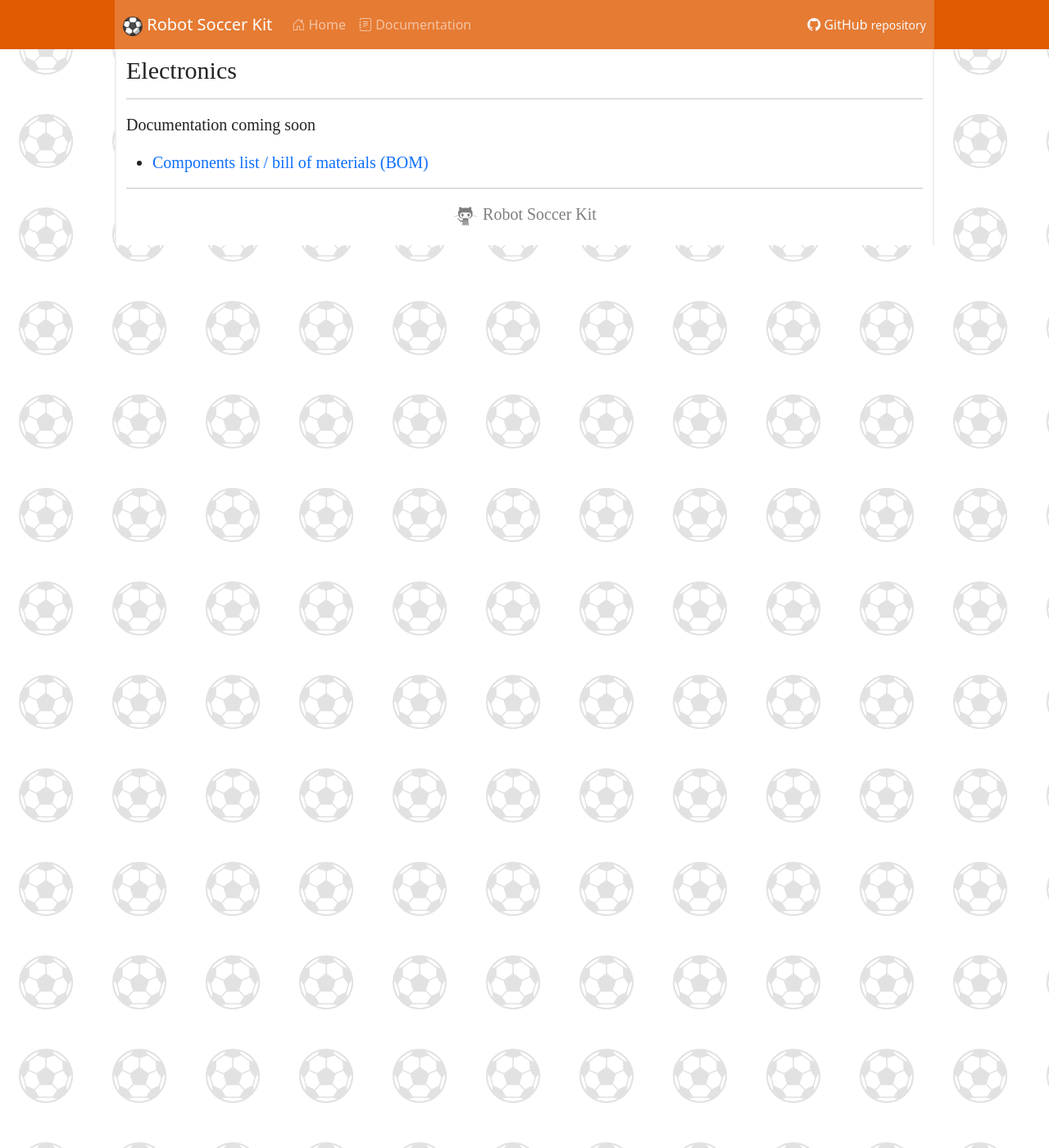
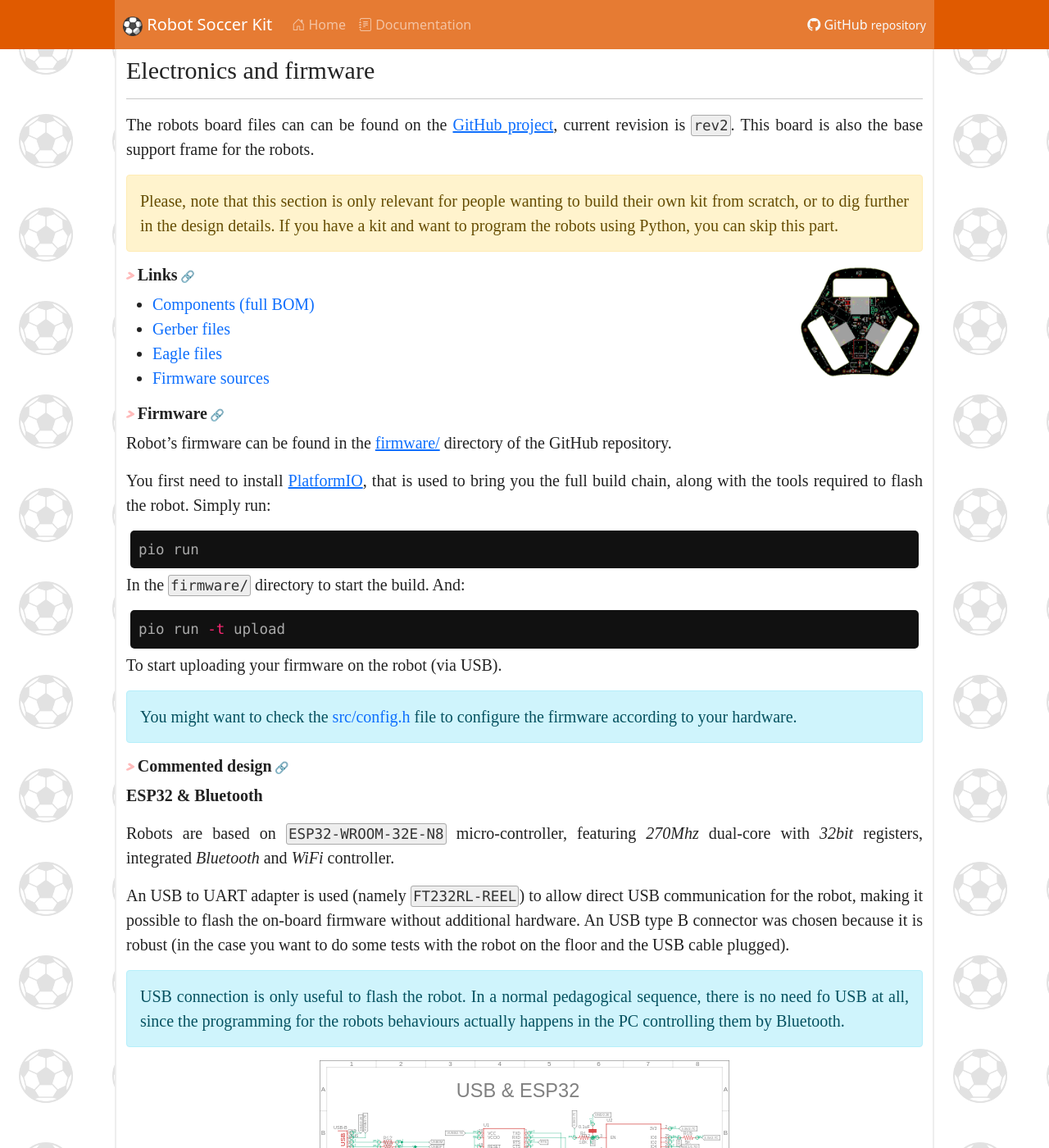
Before and after one commit to robot-soccer-kit/robot-soccer-kit.github.io, a Jekyll site: the page built from electronics.md, in a window 1280 px wide and 1400 px high. Shown: the whole window at 82% size. Built offline with Jekyll 4.4.1, drawn with Linux system fonts in a browser that asks for light colours; some web fonts are replaced; some of the changed text lies outside the part shown.

Commit message:
Electronics

````diff
--- a/electronics.md
+++ b/electronics.md
@@ -1,10 +1,124 @@
 ---
-title: Electronics
+title: Electronics and firmware
 layout: default
 mathjax: true
 permalink: /electronics
 ---
 
-Documentation coming soon
+The robots board files can can be found on the [GitHub project](https://github.com/robot-soccer-kit/robot-soccer-kit/tree/master/electronics/), current revision is `rev2`. This board is also the base support frame for the robots.
 
-* [Components list / bill of materials (BOM)](https://github.com/robot-soccer-kit/robot-soccer-kit/raw/master/electronics/rev2/BOM.xlsx)
+<div class="alert alert-warning">
+    Please, note that this section is only relevant for people wanting to build their own kit from scratch,
+    or to dig further in the design details. If you have a kit and want to program the robots using Python,
+    you can skip this part.
+</div>
+
+<img src="/assets/imgs/pcb.png" width="150" style="float:right;z-index:1000000" />
+
+## Links
+
+* [Components (full BOM)](https://github.com/robot-soccer-kit/robot-soccer-kit/raw/master/electronics/rev2/BOM.xlsx)
+* [Gerber files](https://github.com/robot-soccer-kit/robot-soccer-kit/raw/master/electronics/rev2/rsk-rev2.zip)
+* [Eagle files](https://github.com/robot-soccer-kit/robot-soccer-kit/tree/master/electronics/rev2)
+* [Firmware sources](https://github.com/robot-soccer-kit/robot-soccer-kit/tree/master/firmware)
+
+## Firmware
+
+Robot's firmware can be found in the [firmware/](https://github.com/robot-soccer-kit/robot-soccer-kit/tree/master/firmware)
+directory of the GitHub repository.
+
+You first need to install [PlatformIO](https://platformio.org/), that is used to bring you the full build chain,
+along with the tools required to flash the robot. Simply run:
+
+```bash
+pio run
+```
+
+In the `firmware/` directory to start the build. And:
+
+```bash
+pio run -t upload
+```
+
+To start uploading your firmware on the robot (via USB).
+
+<div class="alert alert-info">
+    You might want to check the
+    <a href="https://github.com/robot-soccer-kit/robot-soccer-kit/blob/master/firmware/src/config.h">src/config.h</a>
+    file to configure the firmware according to your hardware.
+</div>
+
+## Commented design
+
+**ESP32 & Bluetooth**
+
+Robots are based on `ESP32-WROOM-32E-N8` micro-controller, featuring *270Mhz* dual-core with *32bit* registers, integrated
+*Bluetooth* and *WiFi* controller.
+
+An USB to UART adapter is used (namely `FT232RL-REEL`) to allow direct USB communication for the robot, making it
+possible to flash the on-board firmware without additional hardware. An USB type B connector was chosen because it
+is robust (in the case you want to do some tests with the robot on the floor and the USB cable plugged).
+
+<div class="alert alert-info">
+    USB connection is only useful to flash the robot. In a normal pedagogical sequence, there is no need fo USB
+    at all, since the programming for the robots behaviours actually happens in the PC controlling them by
+    Bluetooth.
+</div>
+
+<center>
+    <a href="/assets/imgs/schematics/page1.svg" target="_blank"><img src="/assets/imgs/schematics/page1.svg" width="500" /></a>
+</center>
+
+**Power**
+
+Robots are designed to be powered by a 2-cells lithium ion battery, through the on-board Jack 2.35mm barrel connector.
+To avoid short-circuits or battery under-discharge, the board features a `S-8252AAL-M6T1U` battery protection IC.
+
+When the battery voltage drops too low, the robot will first blink red and start beeping (which is the behaviour
+from its firmware), and eventually the BMS will cut the power.
+
+In case of shortcut, the BMS will cut the power as well, you'll have to turn the robot off and on again to get it
+restarting.
+
+<center>
+    <a href="/assets/imgs/schematics/page2.svg" target="_blank"><img src="/assets/imgs/schematics/page2.svg" width="500" /></a>
+</center>
+
+**Buzzer**
+
+The buzzer is controlled by the micro-controller through an NPN transistor:
+
+<center>
+    <a href="/assets/imgs/schematics/page3.svg" target="_blank"><img src="/assets/imgs/schematics/page3.svg" width="250" /></a>
+</center>
+
+**Leds**
+
+The board features 6 RGB LEDs (3 on the top and 3 on the bottom) that can be controlled individually.
+They are sold under the name `COM-16346` or `WS2812B`.
+
+Only one wire is necessary to control them all. The [FastLED](https://fastled.io/) library is used for that purpose.
+
+<center>
+    <a href="/assets/imgs/schematics/page4.svg" target="_blank"><img src="/assets/imgs/schematics/page4.svg" width="600" /></a>
+</center>
+
+**H bridges**
+
+Robots features `TB67H450FNG,EL` all-in-one motor drivers. Those IC come with integrated mosfets, mosfet drivers and
+current limiting features offering another protection against short-circuits.
+
+<center>
+    <a href="/assets/imgs/schematics/page5.svg" target="_blank"><img src="/assets/imgs/schematics/page5.svg" width="500" /></a>
+</center>
+
+**Booster (Kicker)**
+
+To kick, the voltage is elevated to 20V using a `MT3608` step-up converter. Two 25V 2200µF are then loaded, through a
+270 ohm resistor to limit the current rush.
+
+The kick consist in releasing all the current in a solenoid through a power
+
+<center>
+    <a href="/assets/imgs/schematics/page6.svg" target="_blank"><img src="/assets/imgs/schematics/page6.svg" width="600" /></a>
+</center>
````
Also changed, not shown: hardware-robots.md (+1 -6 lines), assets/imgs/pcb.png, assets/imgs/schematics/page1.svg (added), assets/imgs/schematics/page2.svg (added), assets/imgs/schematics/page3.svg (added), assets/imgs/schematics/page4.svg (added), assets/imgs/schematics/page5.svg (added), assets/imgs/schematics/page6.svg (added).
